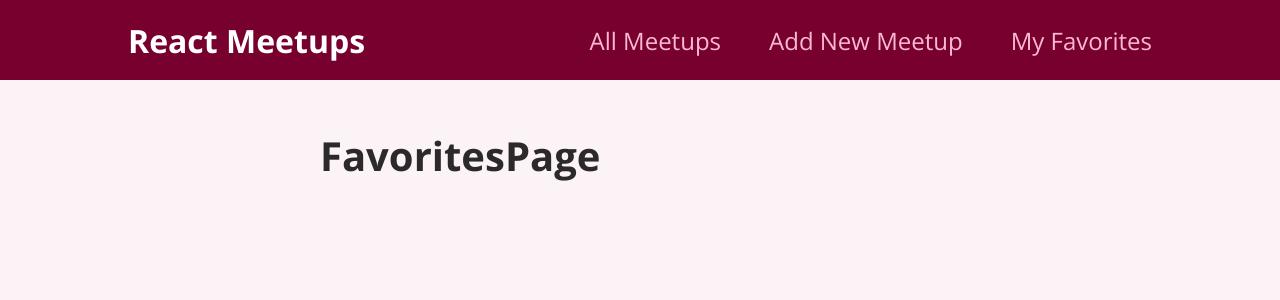
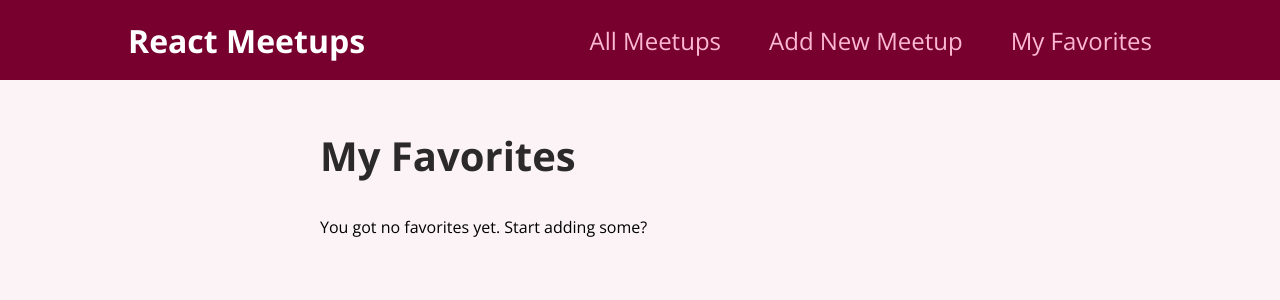
Before and after one commit to beyongbell/nextjs-course-code, a React (Create React App) app: page /favorites in a window 1280 px wide. Shown: the top 300 px of the page. Built offline with nearby package versions, Linux system fonts and the light colour scheme.

Commit message:
Use Store

```diff
--- a/src/pages/Favorites.js
+++ b/src/pages/Favorites.js
@@ -1,9 +1,25 @@
+import { useContext } from 'react';
+
+import FavoritesContext from '../store/favorite-context';
+import MeetupList from '../components/meetups/MeetupList';
+
 function FavoritesPage() {
-    return (
-      <section>
-        <h1>FavoritesPage</h1>
-      </section>
-    );
+  const favoritesCtx = useContext(FavoritesContext);
+
+  let content;
+
+  if (favoritesCtx.totalFavorites === 0) {
+    content = <p>You got no favorites yet. Start adding some?</p>;
+  } else {
+    content = <MeetupList meetups={favoritesCtx.favorites} />;
   }
 
-  export default FavoritesPage;
+  return (
+    <section>
+      <h1> My Favorites </h1>
+      {content}
+    </section>
+  );
+}
+
+export default FavoritesPage;
```
